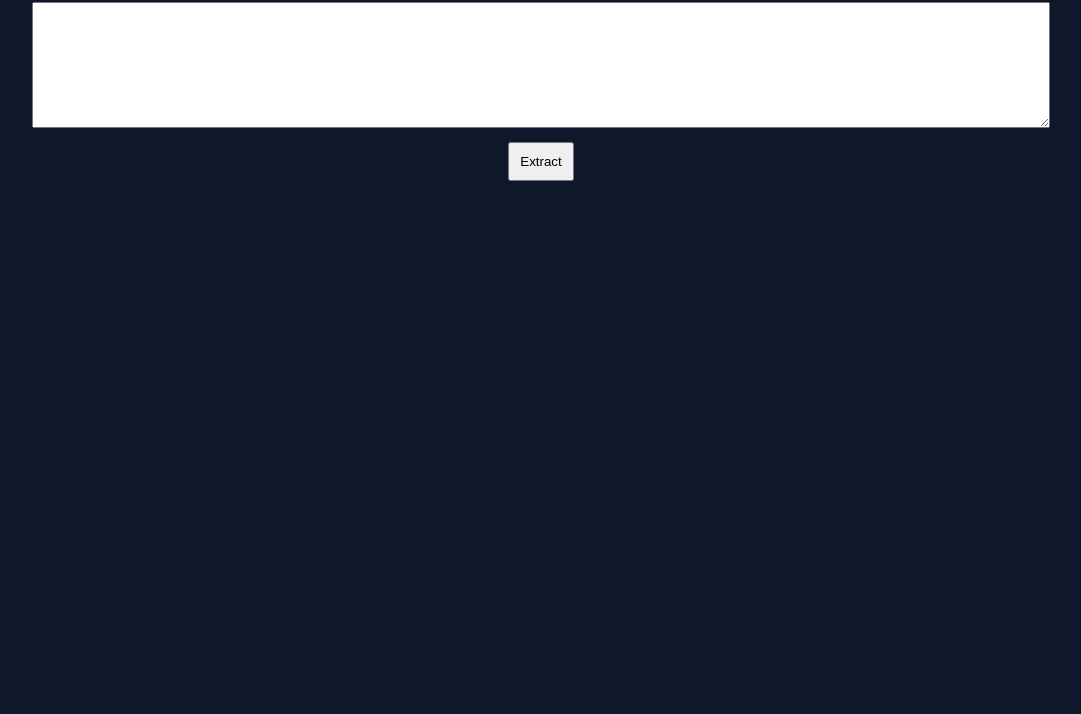
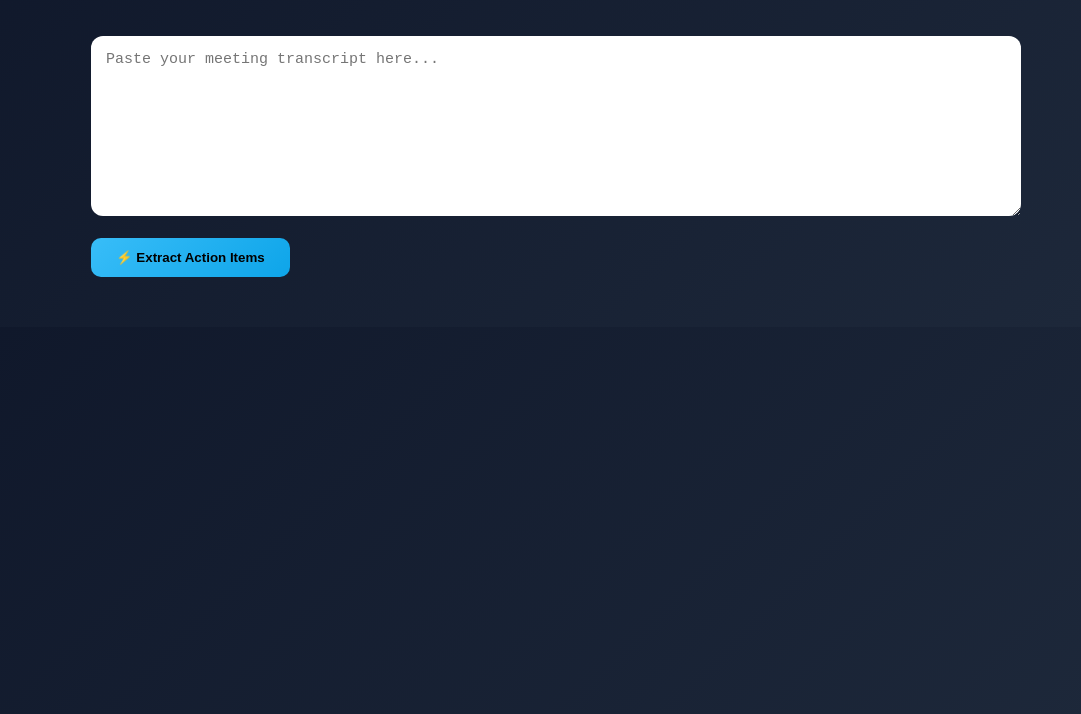
Before and after one commit to Sk7366/meeting-transcript-extractor, a plain HTML site: page static/index.html in a window 1280 px wide. Shown: the part 86-800 px from the top of the page, without its empty margins (99-1180 px from the left). Drawn offline with Linux system fonts and the light colour scheme.

Commit message:
UI: premium upgrade with animations

```diff
--- a/static/index.html
+++ b/static/index.html
@@ -1,81 +1,163 @@
 <!DOCTYPE html>
-<html>
+<html lang="en">
 <head>
-    <title>Meeting Extractor</title>
+<meta charset="UTF-8">
+<title>AI Meeting Extractor</title>
+
+<link href="https://fonts.googleapis.com/css2?family=Poppins:wght@300;500;700&display=swap" rel="stylesheet">
+
 <style>
 body {
-            background: #0f172a;
+    margin: 0;
+    font-family: 'Poppins', sans-serif;
+    background: linear-gradient(135deg, #0f172a, #1e293b);
     color: white;
-            font-family: Arial;
-            text-align: center;
 }
 
-        textarea {
-            width: 80%;
-            height: 120px;
-            margin-top: 20px;
+/* HEADER */
+.header {
+    text-align: center;
+    padding: 30px;
+    font-size: 28px;
+    font-weight: 700;
 }
 
-        button {
-            padding: 10px;
-            margin-top: 10px;
+/* CONTAINER */
+.container {
+    max-width: 900px;
+    margin: auto;
+    padding: 20px;
 }
 
-        .card {
-            background: #1e293b;
-            margin: 10px;
-            padding: 10px;
-            border-radius: 8px;
-            animation: fadeIn 0.5s;
+/* INPUT BOX */
+textarea {
+    width: 100%;
+    height: 150px;
+    border-radius: 12px;
+    border: none;
+    padding: 15px;
+    font-size: 15px;
+    outline: none;
 }
 
-        @keyframes fadeIn {
-            from {opacity: 0;}
-            to {opacity: 1;}
+/* BUTTON */
+button {
+    margin-top: 15px;
+    padding: 12px 25px;
+    border: none;
+    border-radius: 10px;
+    background: linear-gradient(135deg, #38bdf8, #0ea5e9);
+    color: black;
+    font-weight: bold;
+    cursor: pointer;
+    transition: 0.3s;
+}
+
+button:hover {
+    transform: scale(1.05);
+}
+
+/* RESULTS */
+.results {
+    margin-top: 30px;
+}
+
+/* CARD */
+.card {
+    background: rgba(255,255,255,0.05);
+    backdrop-filter: blur(10px);
+    border-radius: 12px;
+    padding: 15px;
+    margin-bottom: 12px;
+    animation: slideUp 0.5s ease;
+    border-left: 4px solid #38bdf8;
+}
+
+.owner {
+    color: #38bdf8;
+    font-weight: bold;
+}
+
+.confidence {
+    color: #22c55e;
+}
+
+/* ANIMATION */
+@keyframes slideUp {
+    from {
+        opacity: 0;
+        transform: translateY(20px);
+    }
+    to {
+        opacity: 1;
+        transform: translateY(0);
+    }
+}
+
+/* LOADER */
+.loader {
+    margin-top: 20px;
+    font-size: 16px;
+    color: #94a3b8;
 }
 </style>
 </head>
 
 <body>
 
-<h2>📊 Meeting Transcript Extractor</h2>
+<div class="header">
+🚀 AI Meeting Transcript Extractor
+</div>
 
-<textarea id="transcript"></textarea><br>
-<button onclick="run()">Extract</button>
+<div class="container">
 
-<div id="result"></div>
+<textarea id="transcript" placeholder="Paste your meeting transcript here..."></textarea>
+
+<button onclick="extractActions()">⚡ Extract Action Items</button>
+
+<div class="results" id="results"></div>
+
+</div>
 
 <script>
-async function run() {
-    const text = document.getElementById("transcript").value;
-    const resDiv = document.getElementById("result");
+async function extractActions() {
+    const transcript = document.getElementById("transcript").value;
+    const resultsDiv = document.getElementById("results");
 
-    resDiv.innerHTML = "⏳ AI analyzing...";
+    resultsDiv.innerHTML = `<div class="loader">⏳ AI is analyzing your meeting...</div>`;
 
-    const res = await fetch("/run", {
+    try {
+        const response = await fetch("/run", {
             method: "POST",
-        headers: {"Content-Type": "application/json"},
-        body: JSON.stringify({ transcript: text })
+            headers: {
+                "Content-Type": "application/json"
+            },
+            body: JSON.stringify({ transcript })
         });
 
-    const data = await res.json();
+        const data = await response.json();
 
-    if (data.actions.length === 0) {
-        resDiv.innerHTML = "❌ No actions found";
+        if (!data.actions || data.actions.length === 0) {
+            resultsDiv.innerHTML = `<div class="loader">🔍 No action items found</div>`;
             return;
         }
 
-    resDiv.innerHTML = `<h3>✅ ${data.items_found} items found</h3>`;
+        resultsDiv.innerHTML = `<h3>✅ ${data.items_found} Action Items Found</h3>`;
 
-    data.actions.forEach(a => {
-        resDiv.innerHTML += `
+        data.actions.forEach(item => {
+            resultsDiv.innerHTML += `
                 <div class="card">
-            <b>👤 ${a.owner}</b><br>
-            📝 ${a.description}<br>
-            📅 ${a.deadline || "No deadline"}<br>
-            🎯 Confidence: ${a.confidence}
-        </div>`;
+                    <div class="owner">👤 ${item.owner}</div>
+                    <div>📝 ${item.description}</div>
+                    <div>📅 ${item.deadline || "No deadline"}</div>
+                    <div class="confidence">🎯 Confidence: ${item.confidence}</div>
+                </div>
+            `;
         });
+
+    } catch (error) {
+        resultsDiv.innerHTML = `<div class="loader">❌ Server error</div>`;
+    }
 }
 </script>
 
```
Lines whose indentation alone changed are shown as unchanged.
